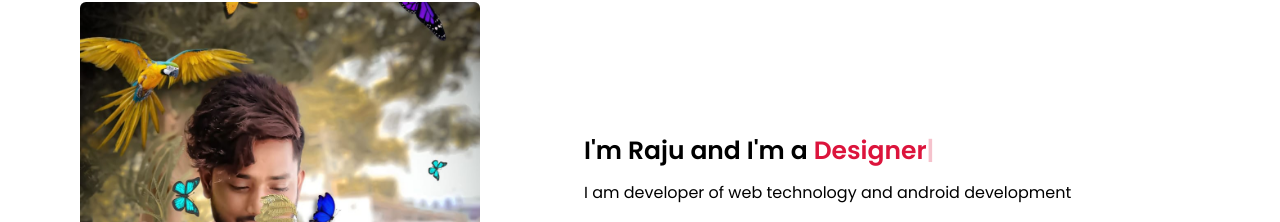
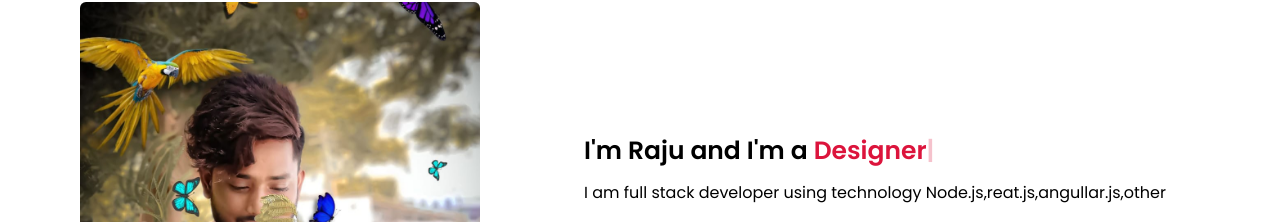
Before and after one commit to rexy0909/friendzone.github.io, a plain HTML site: page index.html in a window 1280 px wide. Shown: the part 724-946 px from the top of the page. Drawn offline with nearby package versions, Linux system fonts and the light colour scheme.

Commit message:
Update index.html

```diff
--- a/index.html
+++ b/index.html
@@ -57,7 +57,7 @@
                 </div>
                 <div class="column right">
                     <div class="text">I'm Raju and I'm a <span class="typing-2"></span></div>
-                    <p>I am developer of web technology and android development  </p>
+                    <p>I am full stack developer using technology Node.js,reat.js,angullar.js,other </p>
                     <a href="#">Download CV</a>
                 </div>
             </div>
```
